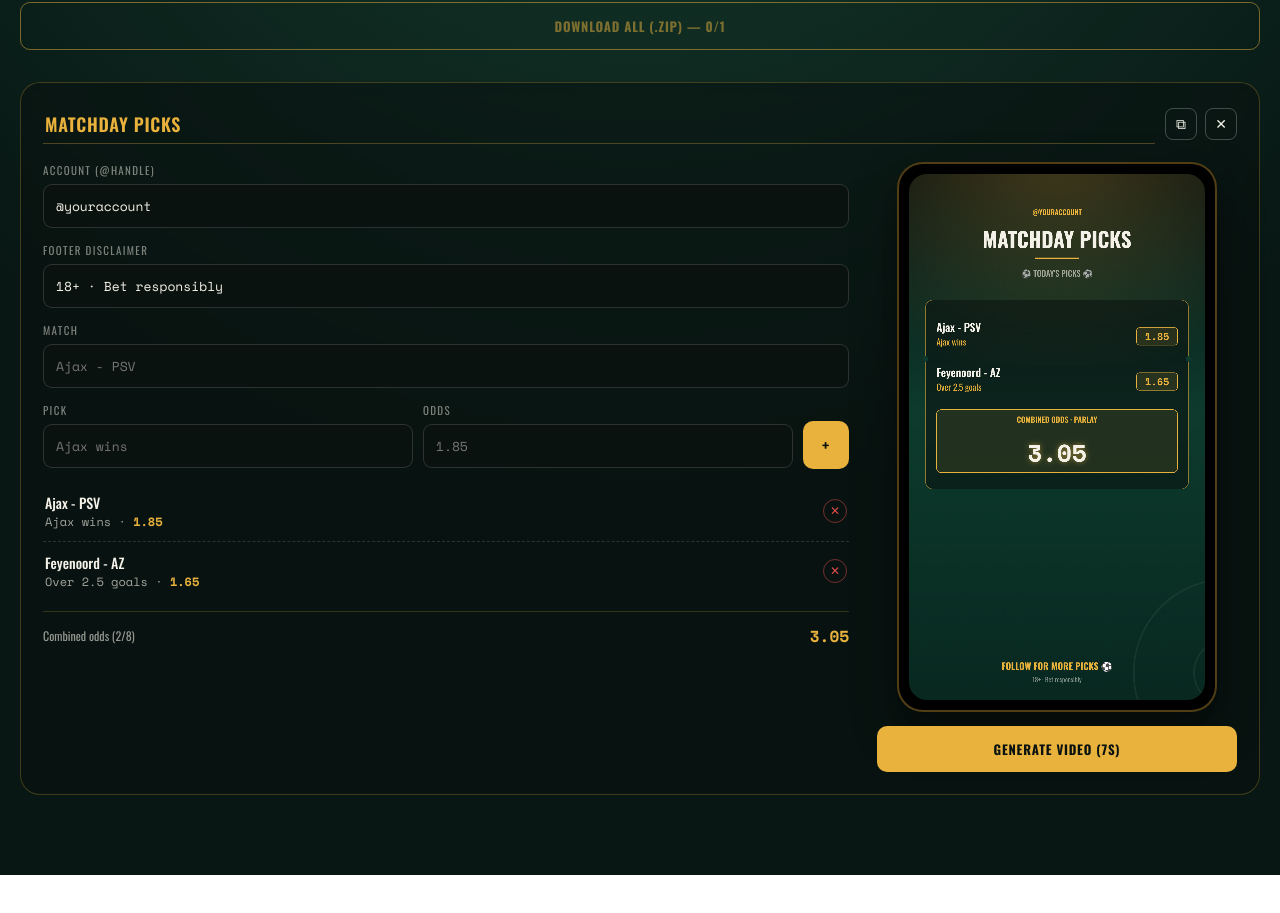
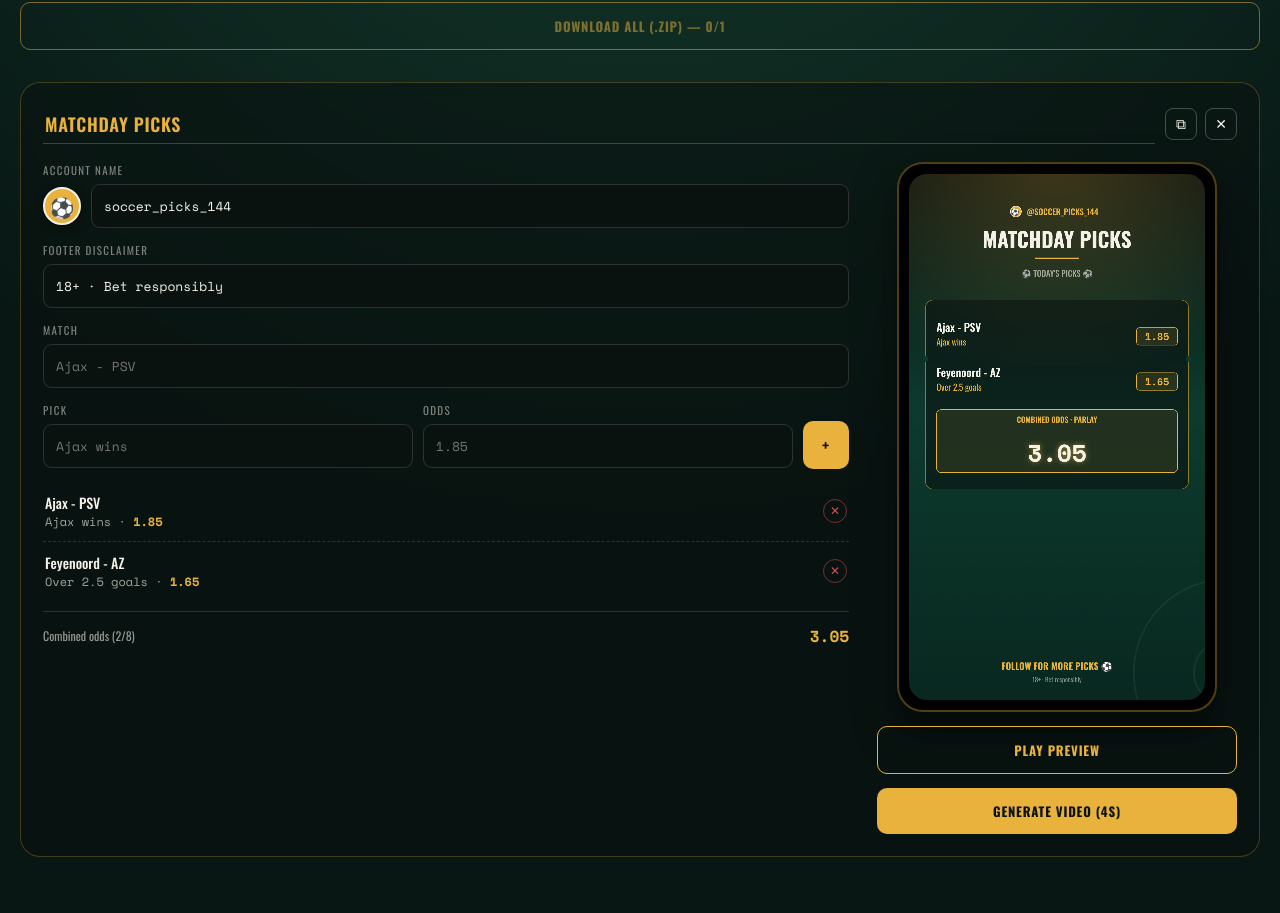
Before and after one commit to StevenVeer/SoccerPicks, a React (Vite) app: page / in a window 1280 px wide. Shown: the part 315-1228 px from the top of the page. Before the commit the page ends 1190 px from the top, so only its background shows below. Built offline with nearby package versions, Linux system fonts and the light colour scheme.

Commit message:
feat: enhance project card with profile avatar and preview functionality

```diff
--- a/src/App.css
+++ b/src/App.css
@@ -156,6 +156,31 @@ button.primary.small {
 .project-card-actions button:hover {
   border-color: var(--gold);
   color: var(--gold);
+}
+
+.account-field {
+  display: flex;
+  align-items: center;
+  gap: 10px;
+}
+.account-field input {
+  flex: 1;
+  margin-bottom: 14px;
+}
+.profile-avatar {
+  display: grid;
+  place-items: center;
+  flex: 0 0 38px;
+  width: 38px;
+  height: 38px;
+  margin-bottom: 14px;
+  background: var(--gold);
+  border: 2px solid var(--chalk);
+  border-radius: 50%;
+  color: var(--pitch-dark);
+  font-size: 20px;
+  line-height: 1;
+  box-shadow: 0 4px 12px rgba(0, 0, 0, 0.3);
 }
 
 .project-body {
--- a/src/App.jsx
+++ b/src/App.jsx
@@ -10,7 +10,7 @@ function defaultProjects() {
     {
       id: idCounter,
       title: 'Matchday Picks',
-      handle: '@youraccount',
+      handle: 'soccer_picks_144',
       disclaimer: '18+ · Bet responsibly',
       picks: [
         { match: 'Ajax - PSV', pick: 'Ajax wins', odds: 1.85 },
@@ -39,7 +39,7 @@ export default function App() {
         {
           id: idCounter,
           title: `Video ${prev.length + 1}`,
-          handle: last ? last.handle : '@youraccount',
+          handle: 'soccer_picks_144',
           disclaimer: last ? last.disclaimer : '18+ · Bet responsibly',
           picks: [],
         },
--- a/src/components/ProjectCard.jsx
+++ b/src/components/ProjectCard.jsx
@@ -9,6 +9,7 @@ const ProjectCard = forwardRef(function ProjectCard(
   ref
 ) {
   const canvasRef = useRef(null);
+  const previewFrameRef = useRef(null);
   const [matchInput, setMatchInput] = useState('');
   const [pickInput, setPickInput] = useState('');
   const [oddsInput, setOddsInput] = useState('');
@@ -16,13 +17,14 @@ const ProjectCard = forwardRef(function ProjectCard(
   const [status, setStatus] = useState('idle'); // idle | recording | done | error
   const [progress, setProgress] = useState(0);
   const [videoUrl, setVideoUrl] = useState(null);
+  const [isPreviewing, setIsPreviewing] = useState(false);
 
   // Redraw the static preview whenever the project data changes.
   useEffect(() => {
     const canvas = canvasRef.current;
-    if (!canvas || status === 'recording') return;
+    if (!canvas || status === 'recording' || isPreviewing) return;
     renderCanvas(canvas.getContext('2d'), PREVIEW_T, project);
-  }, [project, status]);
+  }, [project, status, isPreviewing]);
 
   // Redraw once web fonts are actually loaded (first paint can happen before that).
   useEffect(() => {
@@ -38,6 +40,7 @@ const ProjectCard = forwardRef(function ProjectCard(
   useEffect(() => {
     return () => {
       if (videoUrl) URL.revokeObjectURL(videoUrl);
+      if (previewFrameRef.current) cancelAnimationFrame(previewFrameRef.current);
     };
     // eslint-disable-next-line react-hooks/exhaustive-deps
   }, []);
@@ -69,6 +72,31 @@ const ProjectCard = forwardRef(function ProjectCard(
 
   function removePick(index) {
     onChange({ ...project, picks: project.picks.filter((_, i) => i !== index) });
+  }
+
+  function playPreview() {
+    if (isPreviewing || status === 'recording') return;
+
+    const canvas = canvasRef.current;
+    if (!canvas) return;
+    const ctx = canvas.getContext('2d');
+    const total = timeline(project.picks.length).total;
+    const start = performance.now();
+
+    setIsPreviewing(true);
+
+    function frame(now) {
+      const elapsed = now - start;
+      renderCanvas(ctx, elapsed, project);
+      if (elapsed < total) {
+        previewFrameRef.current = requestAnimationFrame(frame);
+      } else {
+        previewFrameRef.current = null;
+        setIsPreviewing(false);
+      }
+    }
+
+    previewFrameRef.current = requestAnimationFrame(frame);
   }
 
   async function generate() {
@@ -131,13 +159,16 @@ const ProjectCard = forwardRef(function ProjectCard(
 
       <div className="project-body">
         <div className="project-form">
-          <label htmlFor={`handle-${project.id}`}>Account (@handle)</label>
-          <input
-            id={`handle-${project.id}`}
-            type="text"
-            value={project.handle}
-            onChange={(e) => updateField('handle', e.target.value)}
-          />
+          <label htmlFor={`handle-${project.id}`}>Account name</label>
+          <div className="account-field">
+            <div className="profile-avatar" aria-hidden="true">⚽</div>
+            <input
+              id={`handle-${project.id}`}
+              type="text"
+              value="soccer_picks_144"
+              readOnly
+            />
+          </div>
           <label htmlFor={`disclaimer-${project.id}`}>Footer disclaimer</label>
           <input
             id={`disclaimer-${project.id}`}
@@ -221,7 +252,16 @@ const ProjectCard = forwardRef(function ProjectCard(
             </div>
           )}
 
-          <button type="button" className="primary" onClick={generate} disabled={status === 'recording'}>
+          <button
+            type="button"
+            className="primary outline"
+            onClick={playPreview}
+            disabled={isPreviewing || status === 'recording'}
+          >
+            {isPreviewing ? 'Playing preview…' : 'Play preview'}
+          </button>
+
+          <button type="button" className="primary" onClick={generate} disabled={status === 'recording' || isPreviewing}>
             {status === 'recording' ? 'Recording…' : `Generate video (${duration}s)`}
           </button>
 
--- a/src/lib/timeline.js
+++ b/src/lib/timeline.js
@@ -6,7 +6,7 @@ export function timeline(pickCount) {
   const picksEnd = INTRO_DUR + Math.max(0, pickCount - 1) * PICK_STEP + PICK_ANIM;
   const parlayStart = picksEnd + 350;
   const parlayAnim = 500;
-  const hold = 2800;
+  const hold = 350;
   const outroStart = parlayStart + parlayAnim + hold;
   const outroAnim = 450;
   const total = outroStart + outroAnim + 700;
```
Also changed, not shown: src/lib/canvasRenderer.js.
